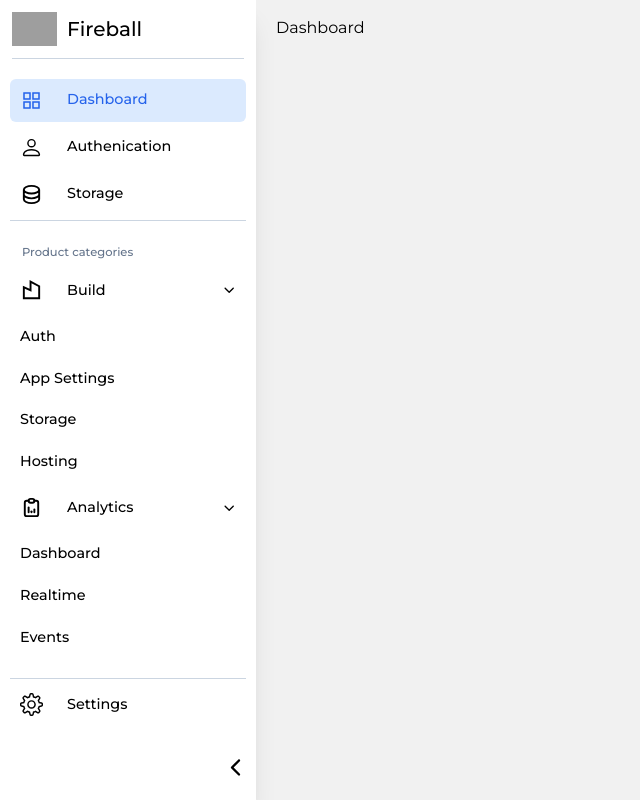
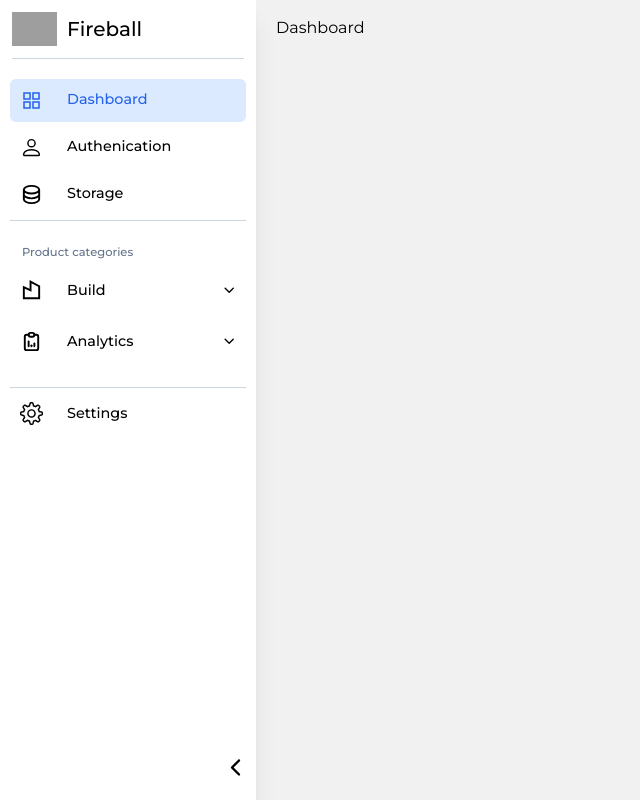
Before and after one commit to marykasp/elementium, a React (Vite) app: page / in a window 1280 px wide. Shown: the whole page, without its empty margins (0-640 px from the left). Built offline with nearby package versions, Linux system fonts and the light colour scheme; grey boxes are pictures that could not be loaded.

Commit message:
chore: add on click handler to submenu dropdown item, to show and hide submenu items
Use motion animate on the unordered list to change the height of the
list items.

```diff
--- a/src/layouts/sidebar/SubMenu.jsx
+++ b/src/layouts/sidebar/SubMenu.jsx
@@ -1,29 +1,36 @@
-import { IoIosArrowDown } from "react-icons/io";
+import { IoIosArrowDown, IoIosArrowUp } from "react-icons/io";
 import { NavLink, useLocation } from "react-router-dom";
+import { motion } from "framer-motion";
+import { useState } from "react";
 
 const SubMenu = ({ data }) => {
   const { pathname } = useLocation();
+  const [subMenuOpen, setSubMenuOpen] = useState(false);
+
   return (
     <>
-      <li className={`link ${pathname.includes(data.name) && "text-blue-600"}`}>
+      <li
+        className={`link ${pathname.includes(data.name) && "text-blue-600"}`}
+        onClick={() => setSubMenuOpen(!subMenuOpen)}
+      >
         {/* Dynamic react icon */}
-        <data.icon size={23} />
+        <data.icon size={23} className="min-w-max" />
         <p className="capitalize flex-1">{data.name}</p>
-        <IoIosArrowDown className=" " />
+        {subMenuOpen ? <IoIosArrowUp /> : <IoIosArrowDown />}
       </li>
-      <ul>
+      <motion.ul
+        animate={subMenuOpen ? { height: "fit-content" } : { height: 0 }}
+        className="flex flex-col pl-14 text-[0.8rem] font-normal overflow-hidden h-0"
+      >
         {data.menus.map((item, index) => (
           <li key={item}>
             {/* /build/auth /build/hosting */}
-            <NavLink
-              to={`/${data.name}/${item}`}
-              className="link capitalize !bg-transparent"
-            >
+            <NavLink to={`/${data.name}/${item}`} className="link capitalize ">
               {item}
             </NavLink>
           </li>
         ))}
-      </ul>
+      </motion.ul>
     </>
   );
 };
--- a/src/layouts/sidebar/index.jsx
+++ b/src/layouts/sidebar/index.jsx
@@ -72,7 +72,7 @@
         {/* Menus */}
         <div className="flex flex-col h-full">
           {/* first */}
-          <ul className="whitespace-pre px-2.5 text-[0.9rem] py-5 flex flex-col gap-1 font-medium overflow-x-hidden">
+          <ul className="whitespace-pre  scrollbar-thin scrollbar-track-white scrollbar-thumb-slate-50 px-2.5 text-[0.9rem] py-5 flex flex-col gap-1 font-medium overflow-x-hidden">
             <li>
               <NavLink to="/" className={"link"}>
                 <AiOutlineAppstore size={23} className="min-w-max" />
```
